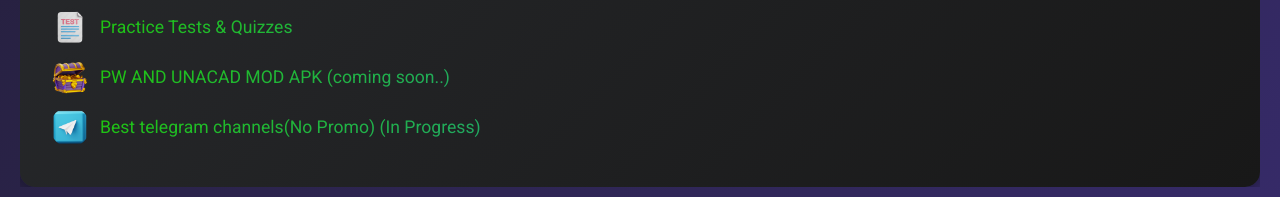
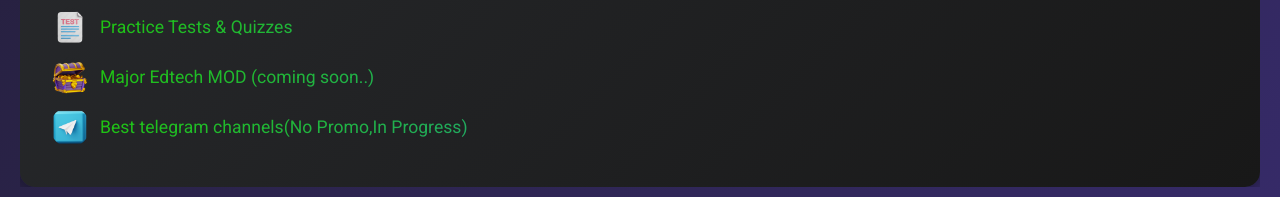
Before and after one commit to phantomcodeX9/piratehive, a plain HTML site: page index.html in a window 1280 px wide. Shown: the part 855-1052 px from the top of the page. Drawn offline with Linux system fonts and the light colour scheme.

Commit message:
Update index.html

```diff
--- a/index.html
+++ b/index.html
@@ -266,7 +266,7 @@
                     </a>
                     <a href="https://drive.google.com/drive/folders/16qoVrCzuQYNqjUuaPE9FQrTBMJQvvXSZ?usp=drive_link">
                         <img src="lecture.png" alt="Video Icon">
-                        Video Lectures(Uploading Soon)
+                        Video Lectures (Uploading Soon)
                     </a>
                     <a href="https://drive.google.com/drive/folders/16qoVrCzuQYNqjUuaPE9FQrTBMJQvvXSZ?usp=drive_link">
                         <img src="test.png" alt="Test Icon">
@@ -274,11 +274,11 @@
                     </a>
                     <a href="https://drive.google.com/drive/folders/16qoVrCzuQYNqjUuaPE9FQrTBMJQvvXSZ?usp=drive_link">
                         <img src="treasure.png" alt="Book Icon">
-                        PW AND UNACAD MOD APK (coming soon..)
+                        Major Edtech MOD (coming soon..)
                     </a>
                     <a href="#">
                         <img src="Telegram.webp" alt="Book Icon">
-                        Best telegram channels(No Promo) (In Progress)
+                        Best telegram channels(No Promo,In Progress)
                     </a>
                 </div>
             </div>
```
